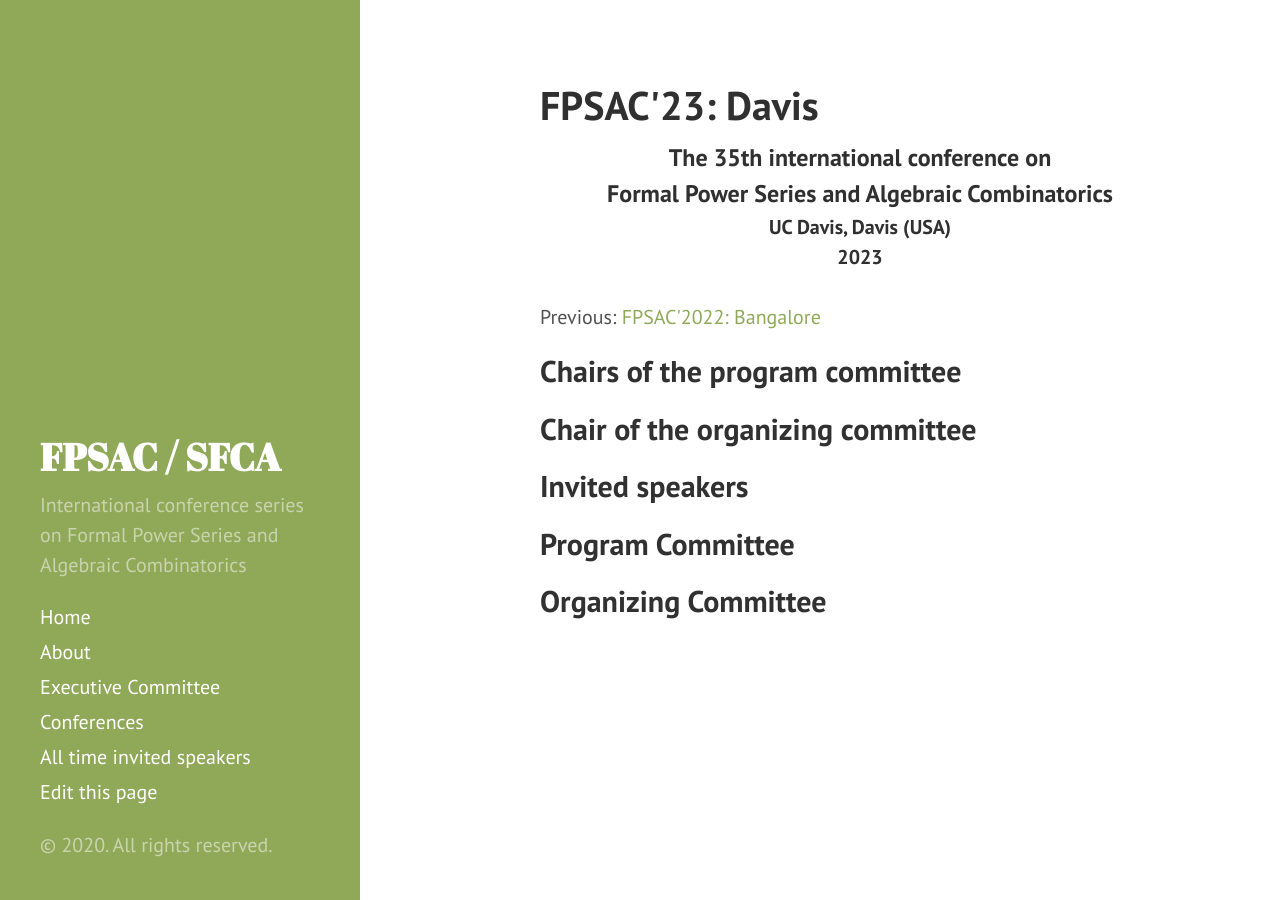
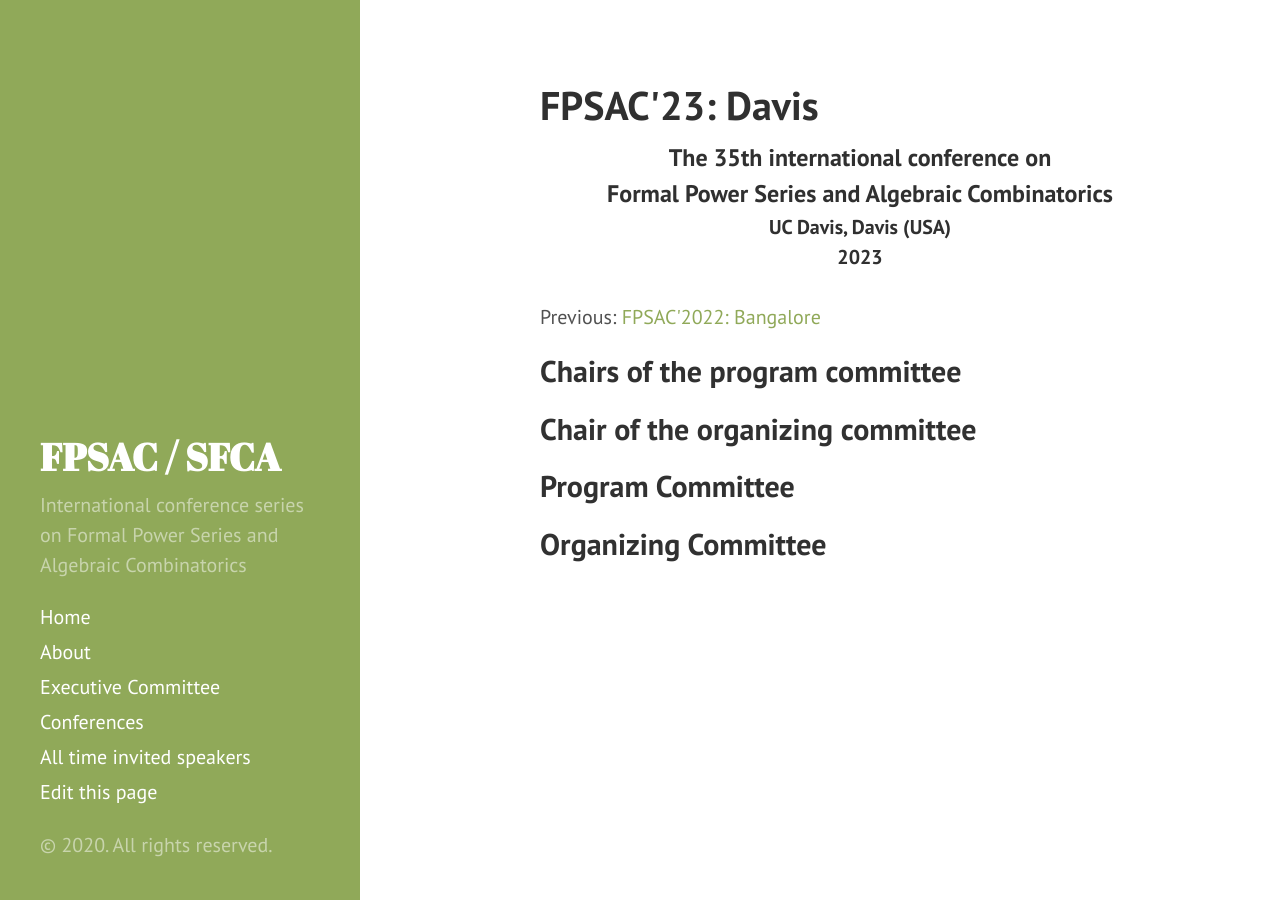
Before and after one commit to FPSAC/FPSAC.github.io, a Jekyll site: the page built from _confs/fpsac-2023.md, in a window 1280 px wide. Built offline with Jekyll 4.4.1, drawn with Linux system fonts in a browser that asks for light colours.

Commit message:
Only display the invited speakers section if they are defined

```diff
--- a/_layouts/conf.html
+++ b/_layouts/conf.html
@@ -72,9 +72,10 @@
 
   {% include chair_list.html persons=page.organizing_committee %}
 
+  {% if page.invited_speakers %}
   <h2>Invited speakers</h2>
-
   {% include person_list.html persons=page.invited_speakers %}
+  {% endif %}
 
   {%if page.best_student_paper %}
     <h2>Best student paper</h2>
```
